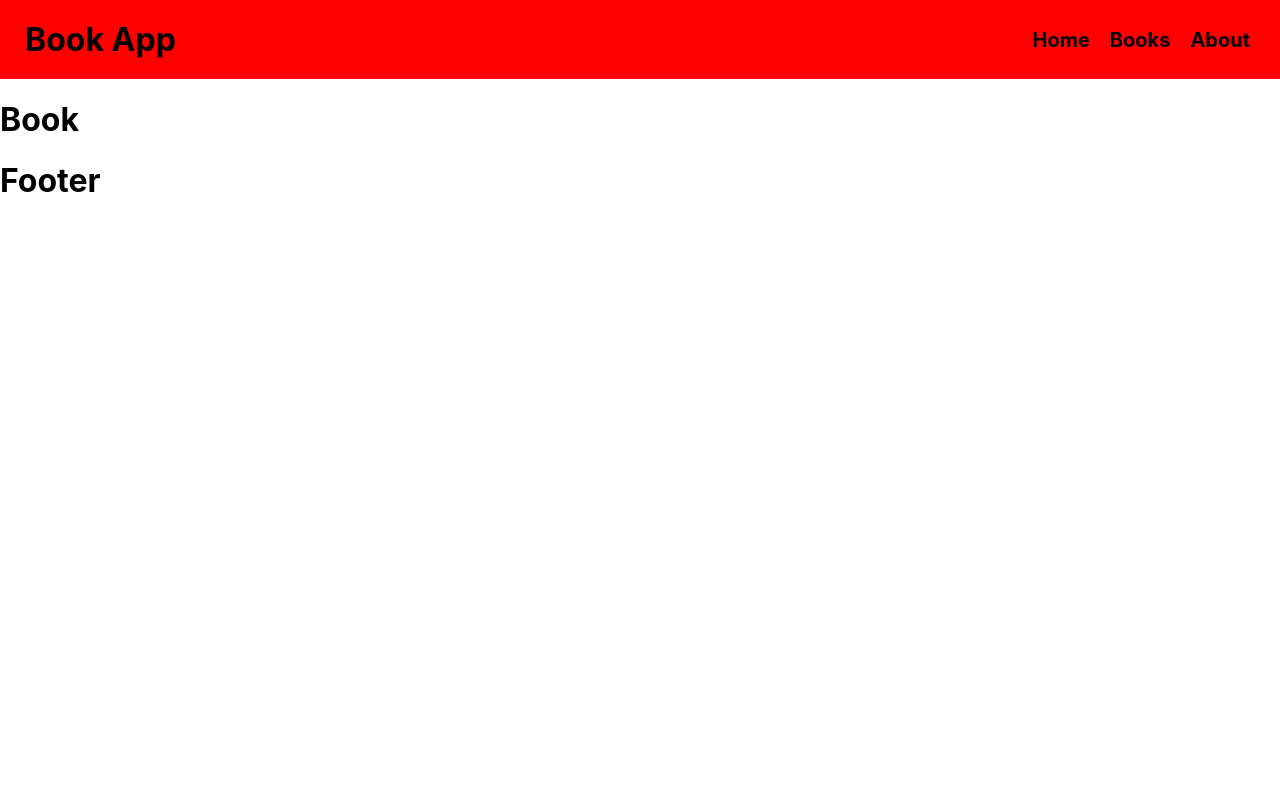
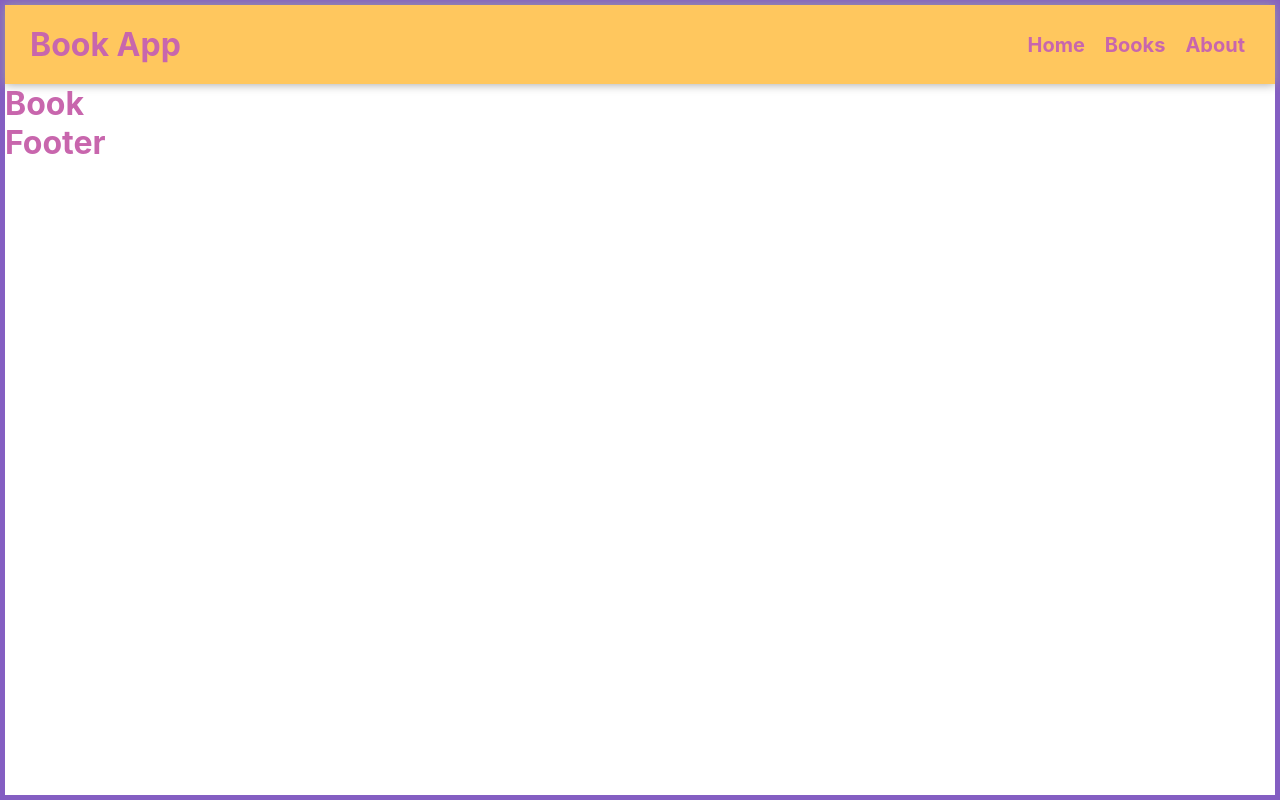
Before and after one commit to za-h-ra/my-book-app, a React (Create React App) app in the folder book-app/: page / in a window 1280 px wide. Built offline with nearby package versions, Linux system fonts and the light colour scheme.

Commit message:
style Header Component

```diff
--- a/book-app/src/App.css
+++ /dev/null
@@ -1,7 +0,0 @@
-*,
-*::before,
-*::after {
-    box-sizing: border-box;
-    margin: auto;
-    padding: 0;
-}
--- a/book-app/src/Components/Header.jsx
+++ b/book-app/src/Components/Header.jsx
@@ -2,16 +2,18 @@ import React from 'react'
 import styled from 'styled-components'
 
 const Nav = styled.div`
-	background-color: red;
 	display: flex;
 	align-items: center;
-    justify-content: flex-end;
-    padding: 20px;
+	justify-content: flex-end;
+	padding: 20px;
+	background-color: #FFC75E;
+    box-shadow: 0px 0px 10px rgb(158, 158, 158);
+    z-index: -1;
 `
 
 const Heading = styled.h1`
-    display: flex;
-    margin: 0 auto 0 5px;
+	display: flex;
+	margin: 0 auto 0 5px;
 `
 
 const NavList = styled.div`
--- a/book-app/src/index.css
+++ b/book-app/src/index.css
@@ -1,3 +1,11 @@
+*,
+*::before,
+*::after {
+    box-sizing: border-box;
+    margin: 0;
+    padding: 0;
+}
+
 body {
 	margin: 0;
 	font-family: -apple-system, BlinkMacSystemFont, 'Segoe UI', 'Roboto', 'Oxygen',
@@ -5,6 +13,12 @@ body {
 		sans-serif;
 	-webkit-font-smoothing: antialiased;
 	-moz-osx-font-smoothing: grayscale;
+
+    border: 5px solid #845EC2;
+    width: 100%;
+    height: 100vh;
+    color: rgb(200, 102, 173);
+
 }
 
 code {
```
Also changed, not shown: 1 other file (tests, documents, lock files or other folders). Lines whose indentation alone changed are shown as unchanged.
